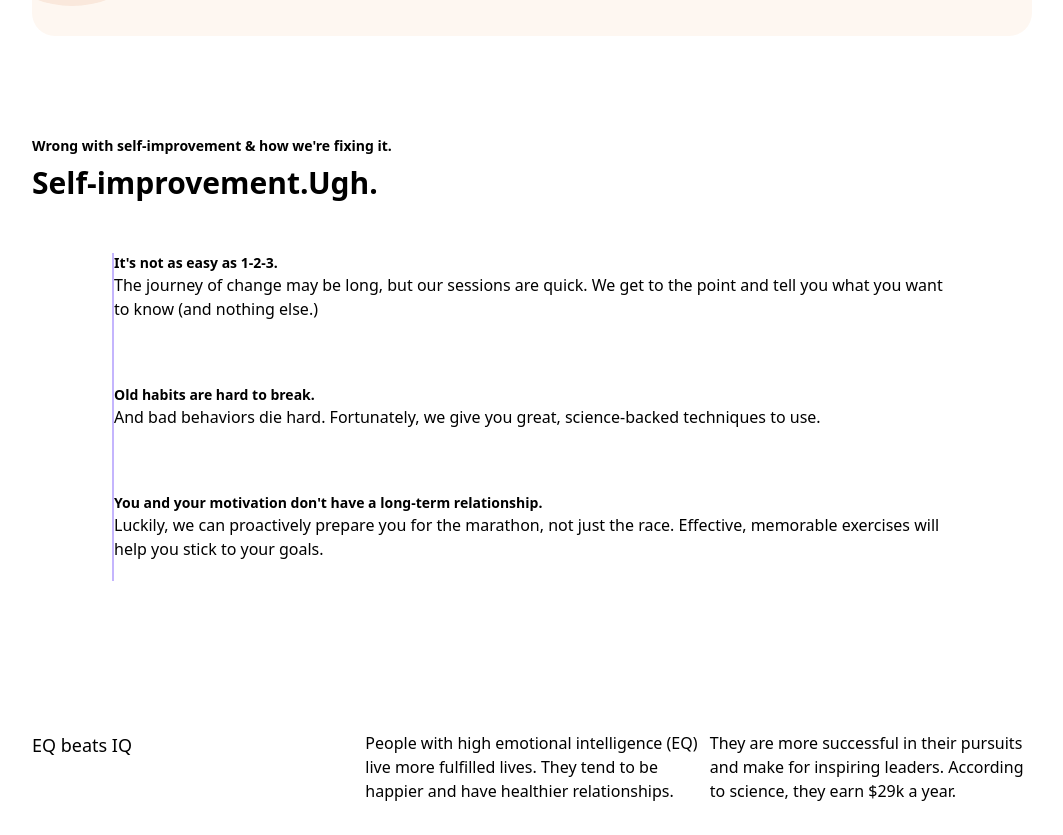
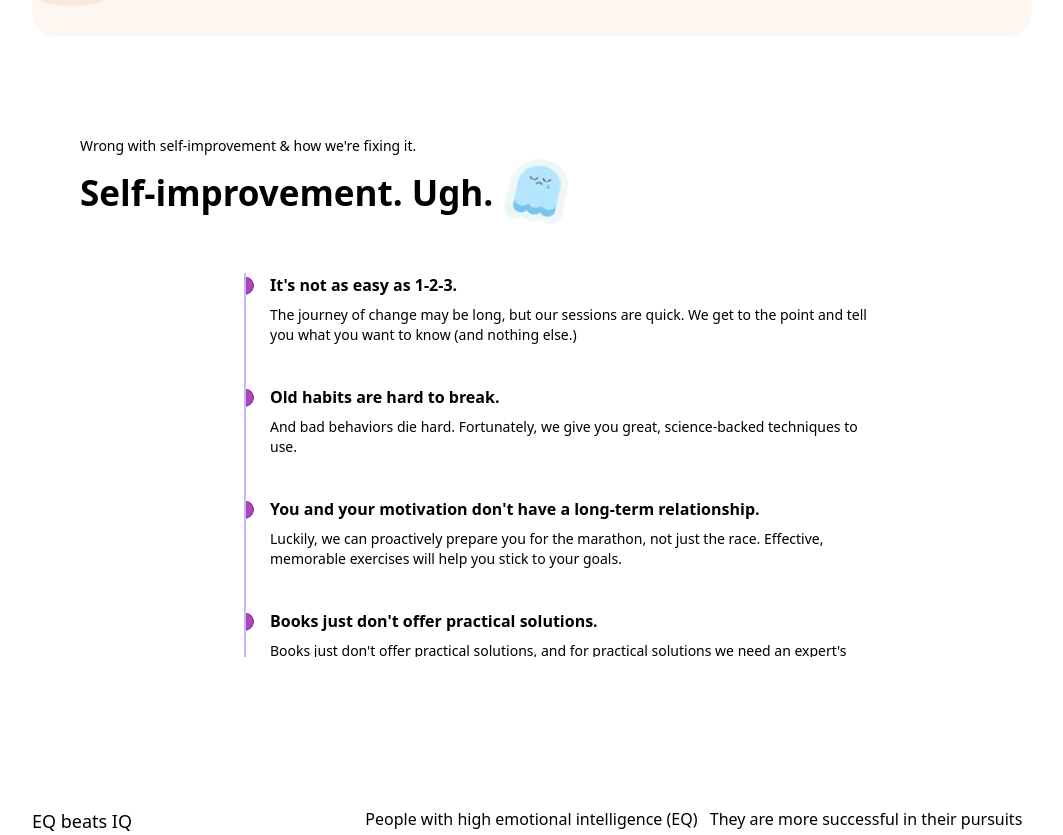
Before and after one commit to girirajShekhawat/Ahead-app, a React (Vite) app: page / in a window 1280 px wide. Shown: the part 1840-2675 px from the top of the page, without its empty margins (108-1171 px from the left). Built offline with nearby package versions, Linux system fonts and the light colour scheme.

Commit message:
self Improvement component's css done

```diff
--- a/src/components/SelfImprovement.jsx
+++ b/src/components/SelfImprovement.jsx
@@ -3,24 +3,31 @@ import { selfImprovementElementData } from '../assets/data';
 
 function SelfImprovement(props) {
     return (
-        <div className='flex flex-col py-[50px] my-[50px]'>
-        <div>
-            <p className='text-sm font-bold  '>Wrong with self-improvement & how we're fixing it.</p>
-            <h1 className='font-[700] text-[30px] leading-[29px] font-sans mt-[12px]'>Self-improvement.Ugh.</h1>
+        <div className=' flex flex-col py-[50px] my-[50px]'>
+        <div className='ml-5 sm:ml-12 relative'>
+            <p className='text-sm font-[500]  '>Wrong with self-improvement & how we're fixing it.</p>
+            <h1 className='font-[700] text-[35px] leading-[49px]   mt-[12px]'>Self-improvement. Ugh.</h1>
+            <img src='src\assets\blue-ghost.webp' alt='teddyImg' className='h-[70px] w-[70px]  absolute  top-5 left-[420px] rotate-1 '/>
         </div>
-        <div className='flex justify-end  timeline px-20 pt-14 h-96 overflow-y-scroll'>
-            <ul className='flex flex-col border-l-2 border-l-violet-300    gap-16 relative'>
-            {/* <div style={{left:"-12px"}} className="absolute">🟣</div> */}
+        <div className=' '>
+        <div className='flex sm:justify-center ml-5 sm:ml-[0px]  timeline sm:pl-[50px] mt-14 h-96 overflow--y-scroll  no-scrollbar  '>
+            <ul className='flex flex-col border-l-2 border-l-violet-300  h-96 overflow-y-scroll   no-scrollbar   gap-10   '>
+
 
             {
                 selfImprovementElementData.map((data)=>(
-                    <li>
-                    <h3 className='text-sm font-bold  '>{data.title}</h3>
-                    <p>{data.content}</p>
+
+
+                    <li className='ml-6 relative '>
+                    <div   className="absolute -left-[35px]  ">🟣</div>
+                    <h3 className='text-base font-bold mb-2 max-w-[500px]'>{data.title}</h3>
+                    <p className='text-sm font-[500] max-w-[600px] '>{data.content}</p>
                    </li>
+
                 ))
             }
             </ul>
+        </div>
         </div>
         </div>
     );
--- a/src/components/SideMovingBox.jsx
+++ b/src/components/SideMovingBox.jsx
@@ -2,8 +2,9 @@ import React from 'react';
 
 function SideMovingBox(props) {
     return (
-        <div className='   h-[300px]'>
+        <div className=' relative  h-[300px]'>
             <h1 className=' font-[700] text-[30px] leading-[29px] font-sans ml-[30px] mb-[40px]  '>Does this sound familiar...</h1>
+            <img src='src\assets\TeddyImage.svg' alt='teddyImg' className='h-[80px] w-[70px]  absolute -top-[30px] right-[170px] -rotate-[19deg]'/>
 
 <div className='flex justify-between items-center h-[220px]   overflow-x-auto w-[1000px] no-scrollbar '>
     <div className='bg-[#eeebfe] mx-[10px] rounded-xl pl-[30px] pr-[30px] pt-[30px] pb-[10px]  h-[180px] min-w-[280px]   '>
```
